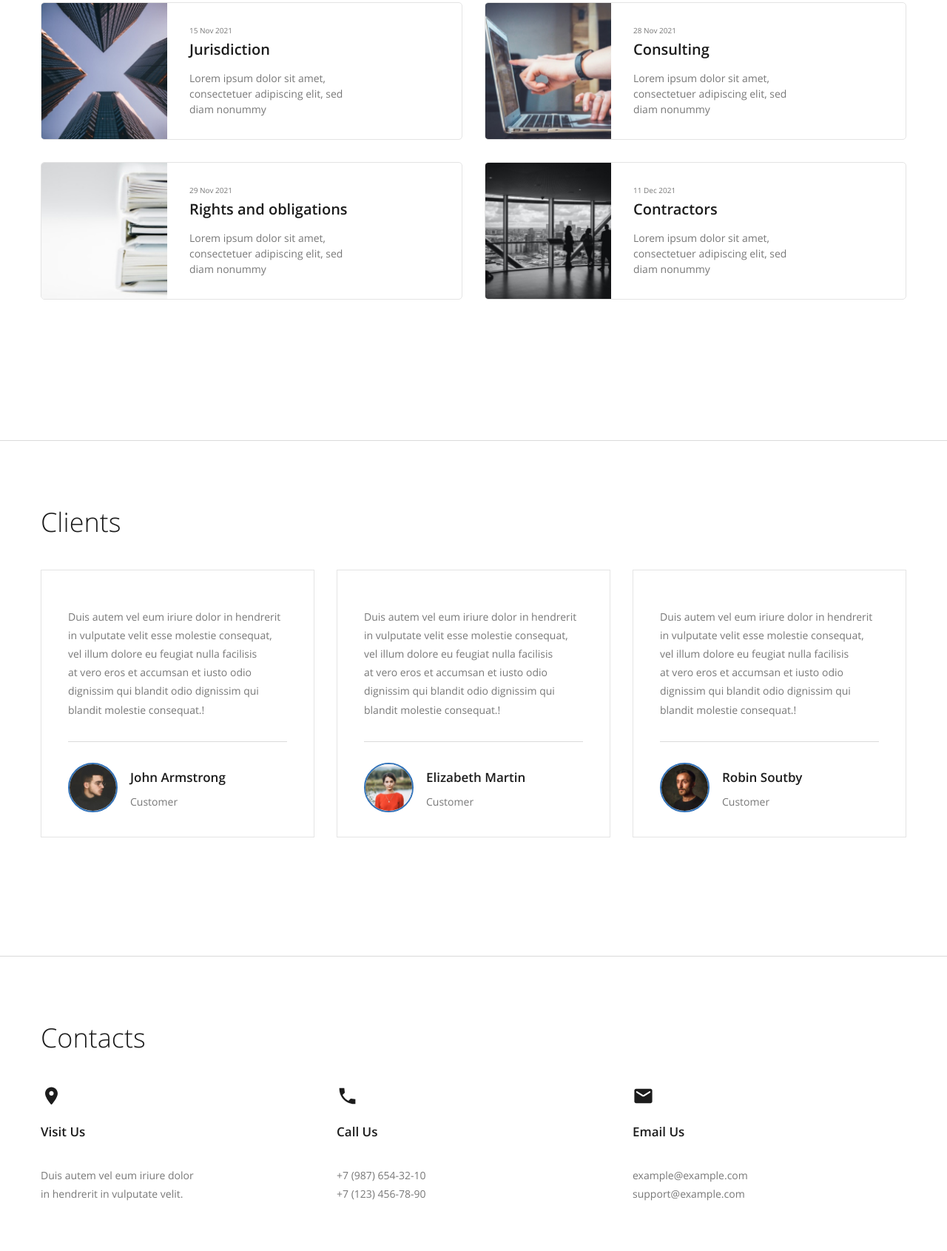
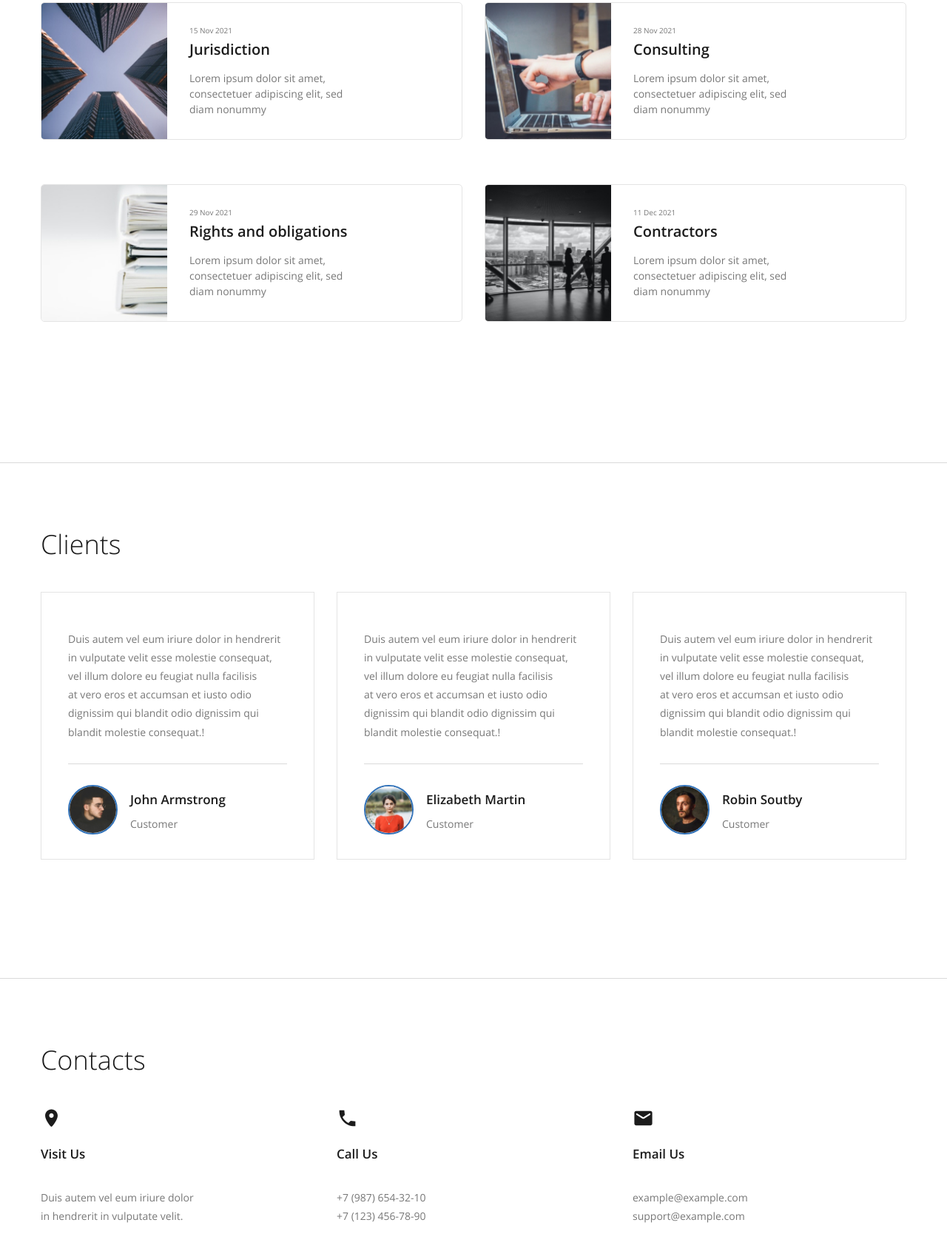
Before and after one commit to Kdzefuf/Lionic, a plain HTML site: page index.html in a window 1280 px wide. Shown: the part 1566-3257 px from the top of the page at 74% size. Drawn offline with Linux system fonts and the light colour scheme.

Commit message:
Добавлена резиновая верстка

```diff
--- a/css/style.css
+++ b/css/style.css
@@ -47,8 +47,12 @@ img {
     font-display: swap;
 }
 
+:root {
+    --gap: 30px;
+}
+
 body {
-    min-width: 1200px;
+    min-width: 320px;
     font-family: 'OpenSans', sans-serif;
     font-weight: 400;
 }
@@ -75,6 +79,7 @@ body {
     max-width: 1200px;
     padding: 0 15px;
     margin: 0 auto;
+    width: 100%;
 }
 
 .section-title {
@@ -273,11 +278,17 @@ body {
     text-align: center;
 }
 
+.services-items {
+    --offsets: 3;
+    gap: var(--gap);
+    flex-wrap: wrap;
+}
+
 .services-item {
     flex-direction: column;
     align-items: center;
     padding: 60px 30px;
-    width: 270px;
+    width: calc((100% - (var(--gap) * var(--offsets))) / (var(--offsets) + 1));
     border: 1px solid #E4E4E4;
     border-radius: 5px;
     transition: background-color 0.3s ease-in-out, border-color 0.3s ease-in-out;
@@ -286,10 +297,6 @@ body {
 .services-item:hover {
     border-color: #3172B9;
     background-color: #3172B9;
-}
-
-.services-item:not(:nth-child(4n)) {
-    margin-right: 30px;
 }
 
 .services-item-icon {
@@ -332,15 +339,13 @@ body {
 /* articles */
 .articles-list {
     flex-wrap: wrap;
+    --offsets: 1;
+    gap: var(--gap);
 }
 
 .articles-item {
-    width: 570px;
+    width: calc((100% - (var(--offsets) * var(--gap))) / (var(--offsets) + 1));
     margin-bottom: 30px;
-}
-
-.articles-item:not(:nth-child(2n)) {
-    margin-right: 30px;
 }
 
 .blog-preview {
@@ -441,16 +446,18 @@ body {
 }
 
 /* clients */
+.clients-list {
+    --offsets: 2;
+    flex-wrap: wrap;
+    gap: var(--gap);
+}
+
 .clients-item {
     flex-direction: column;
-    width: 370px;
+    width: calc((100% - (var(--gap) * var(--offsets))) / (var(--offsets) + 1));
     padding: 50px 36px;
     padding-bottom: 30px;
     border: 1px solid #E4E4E4;
-}
-
-.clients-item:not(:nth-child(3n)) {
-    margin-right: 30px;
 }
 
 .clients-item-descr {
@@ -501,9 +508,15 @@ body {
     font-style: normal;
 }
 
+.contacts-list {
+    --offsets: 2;
+    flex-wrap: wrap;
+    gap: var(--gap);
+}
+
 .contacts-item {
     flex-direction: column;
-    width: 370px;
+    width: calc((100% - (var(--gap) * var(--offsets))) / (var(--offsets) + 1));
     padding-top: 48px;
     background-position: left top;
     background-repeat: no-repeat;
@@ -519,10 +532,6 @@ body {
 
 .contacts-item-mail {
     background-image: url(../img/mail.svg);
-}
-
-.contacts-item:not(:nth-child(3n)) {
-    margin-right: 30px;
 }
 
 .contacts-item-caption {
```
